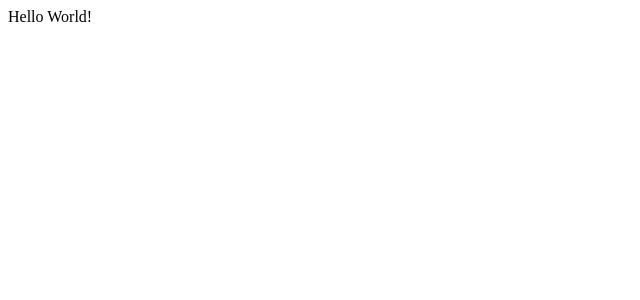
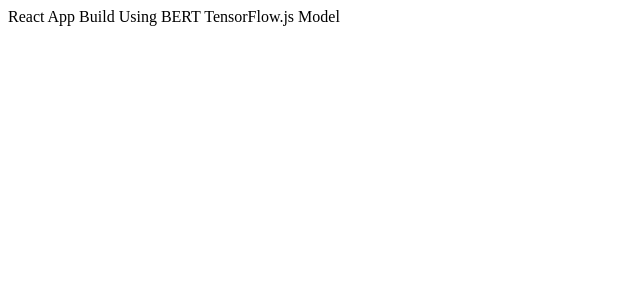
Before and after one commit to couvq/bert-example, a React (Create React App) app: page / in a window 1280 px wide. Shown: the top 300 px of the page, without its empty margins (0-640 px from the left). Built offline with nearby package versions, Linux system fonts and the light colour scheme.

Commit message:
check if git is working now

```diff
--- a/src/App.js
+++ b/src/App.js
@@ -4,7 +4,7 @@
 
 
   return (
-    <div>Hello World!</div>
+    <div>React App Build Using BERT TensorFlow.js Model</div>
   );
 }
 
```
